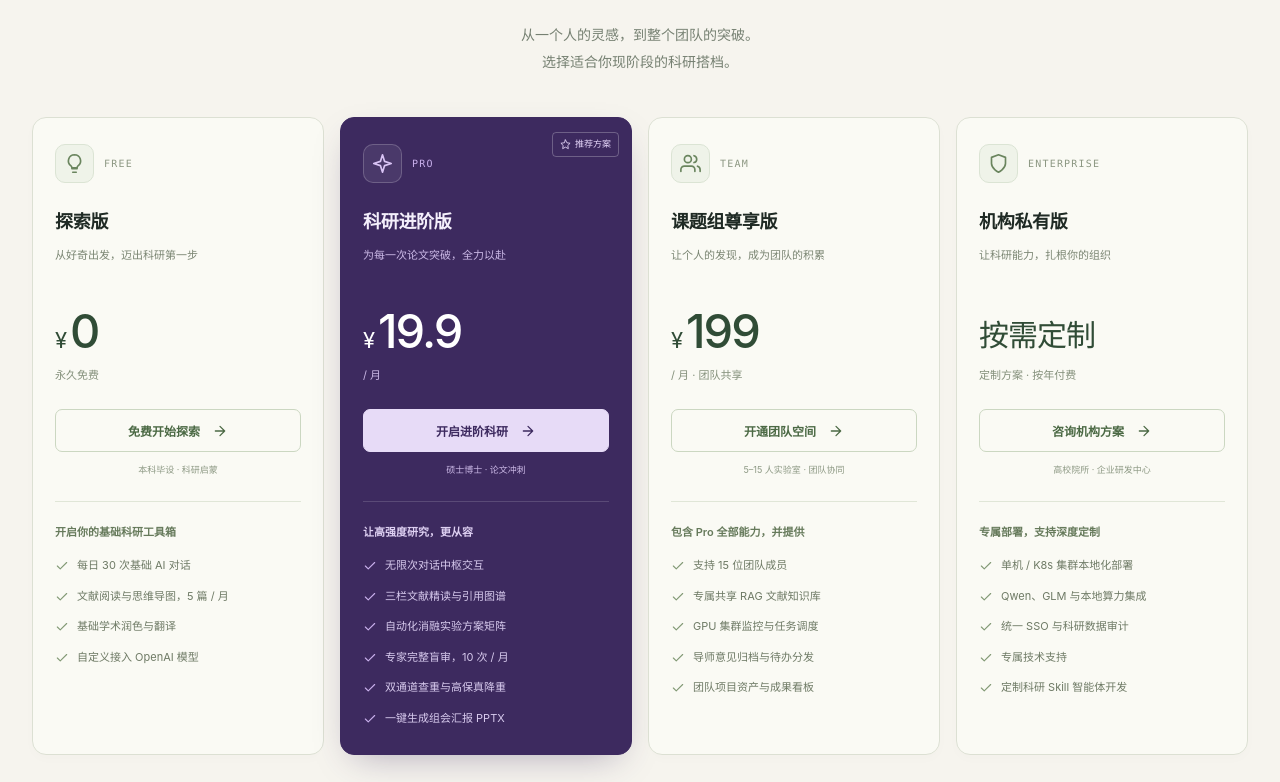
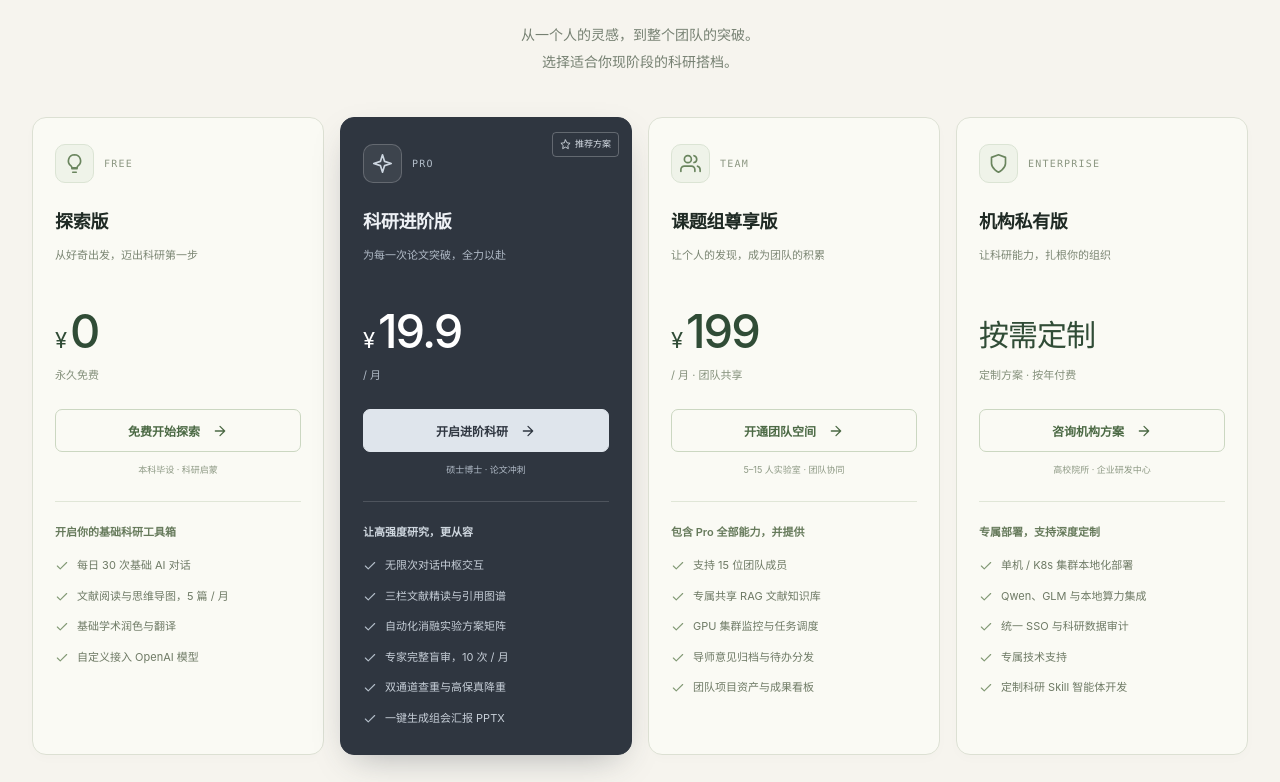
Before and after one commit to wyxpro/ScienceX, a React (Vite) app in the folder frontend/: page / in a window 1280 px wide. Shown: the part 4594-5376 px from the top of the page. Built offline with nearby package versions, Linux system fonts and the light colour scheme; no server answers.

Commit message:
style: 科研进阶版订阅卡片配色改为石墨灰中性色

```diff
--- a/frontend/src/styles/landing.css
+++ b/frontend/src/styles/landing.css
@@ -367,18 +367,18 @@
 .pricing-features ul { display: flex; flex-direction: column; gap: 13px; padding: 0; margin: 0; list-style: none; }
 .pricing-features li { display: flex; align-items: flex-start; gap: 8px; font-size: 11px; line-height: 1.6; color: #6e7a65; }
 .pricing-features li svg { flex: none; margin-top: 2px; color: #829975; }
-.pricing-card.popular { background: #3d2a5f; border-color: #3d2a5f; box-shadow: 0 13px 35px -14px #3d2a5f66; color: #f4effb; }
-.popular .pricing-icon { background: #ffffff12; border-color: #ffffff33; color: #d9c4f5; }
-.popular .pricing-tier { color: #c9b0ec; }
-.pricing-popular-tag { position: absolute; right: 12px; top: 14px; display: flex; align-items: center; gap: 4px; padding: 4px 7px; border: 1px solid #ffffff40; border-radius: 4px; font-size: 9px; color: #e6d7fa; }
+.pricing-card.popular { background: #2f3640; border-color: #2f3640; box-shadow: 0 13px 35px -14px #2f364066; color: #eef1f5; }
+.popular .pricing-icon { background: #ffffff12; border-color: #ffffff33; color: #cdd6e0; }
+.popular .pricing-tier { color: #b3bec9; }
+.pricing-popular-tag { position: absolute; right: 12px; top: 14px; display: flex; align-items: center; gap: 4px; padding: 4px 7px; border: 1px solid #ffffff40; border-radius: 4px; font-size: 9px; color: #d7dee6; }
 .popular .pricing-price { color: #ffffff; }
-.popular .pricing-description, .popular .pricing-period, .popular .pricing-audience { color: #cbb9e6; }
+.popular .pricing-description, .popular .pricing-period, .popular .pricing-audience { color: #b0bac6; }
 .popular .pricing-features { border-color: #ffffff26; }
-.popular .pricing-features > p { color: #ded0f2; }
-.popular .pricing-features li { color: #d8cbee; }
-.popular .pricing-features li svg { color: #c9b0ec; }
-.popular .pricing-action { background: #e7dbf7; border-color: #e7dbf7; color: #3d2a5f; }
-.popular .pricing-action:hover { background: #f4effb; }
+.popular .pricing-features > p { color: #cfd7df; }
+.popular .pricing-features li { color: #c7cfd8; }
+.popular .pricing-features li svg { color: #b3bec9; }
+.popular .pricing-action { background: #dfe5ec; border-color: #dfe5ec; color: #2f3640; }
+.popular .pricing-action:hover { background: #eef1f5; }
 .pricing-assurance { display: flex; align-items: center; justify-content: center; gap: 28px; margin-top: 28px; }
 .pricing-assurance > span { display: flex; align-items: center; gap: 7px; color: #85917d; font-size: 11px; }
 
```
